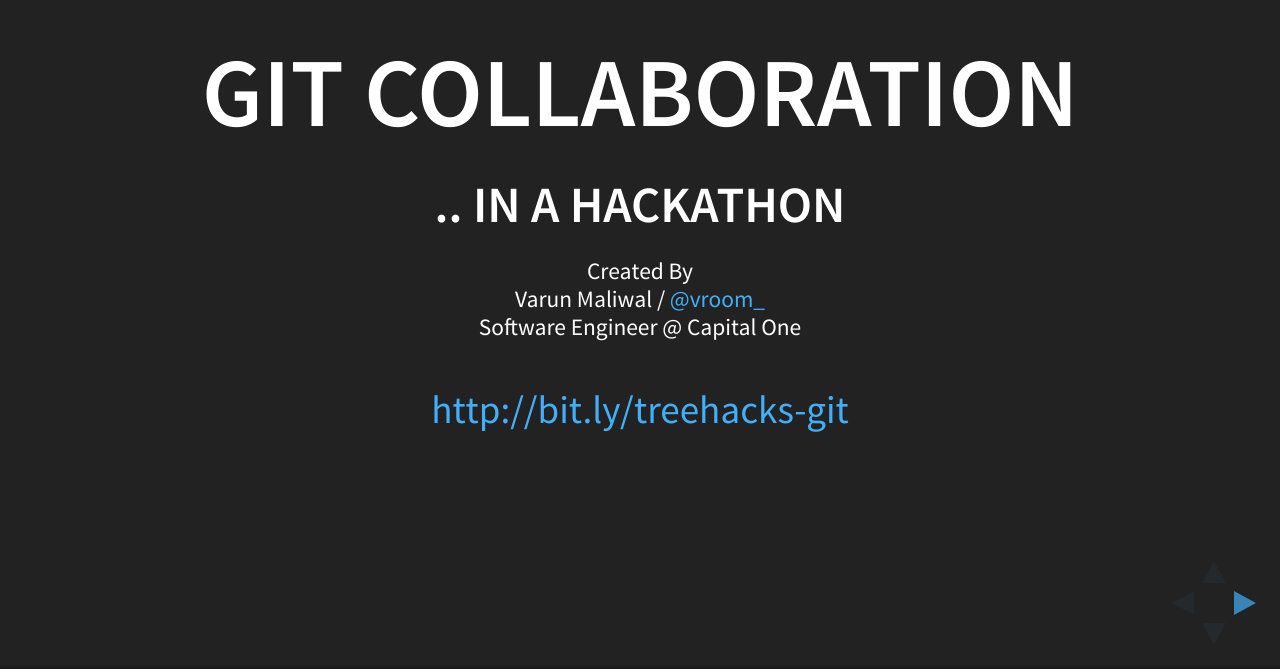
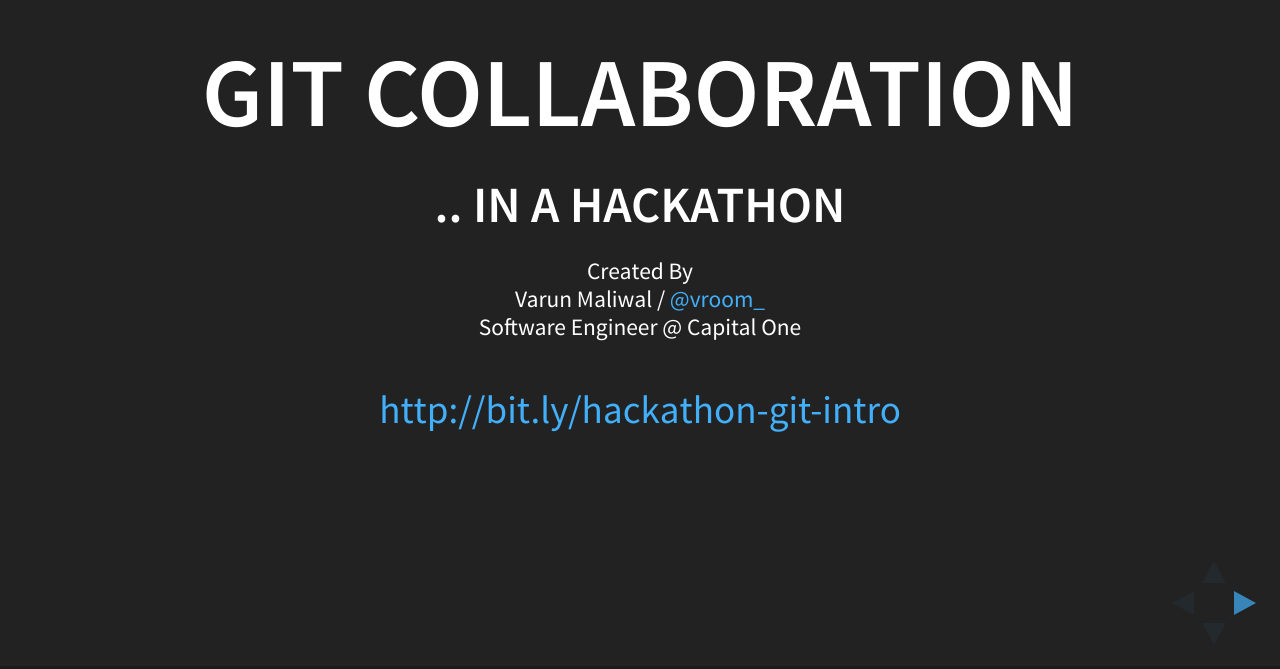
Before and after one commit to vmaliwal/git-collab, a website: page index.html in a window 1280 px wide. Shown: the part 131-800 px from the top of the page. Drawn offline with Linux system fonts and the light colour scheme.

Commit message:
updated share url

```diff
--- a/index.html
+++ b/index.html
@@ -48,7 +48,7 @@
             <small>Software Engineer @ Capital One</small>
           </p>
           <p>
-            <a href="http://bit.ly/treehacks-git">http://bit.ly/treehacks-git</a>
+            <a href="http://bit.ly/hackathon-git-intro">http://bit.ly/hackathon-git-intro</a>
           </p>
           <aside class="notes">
             <ul>
```
